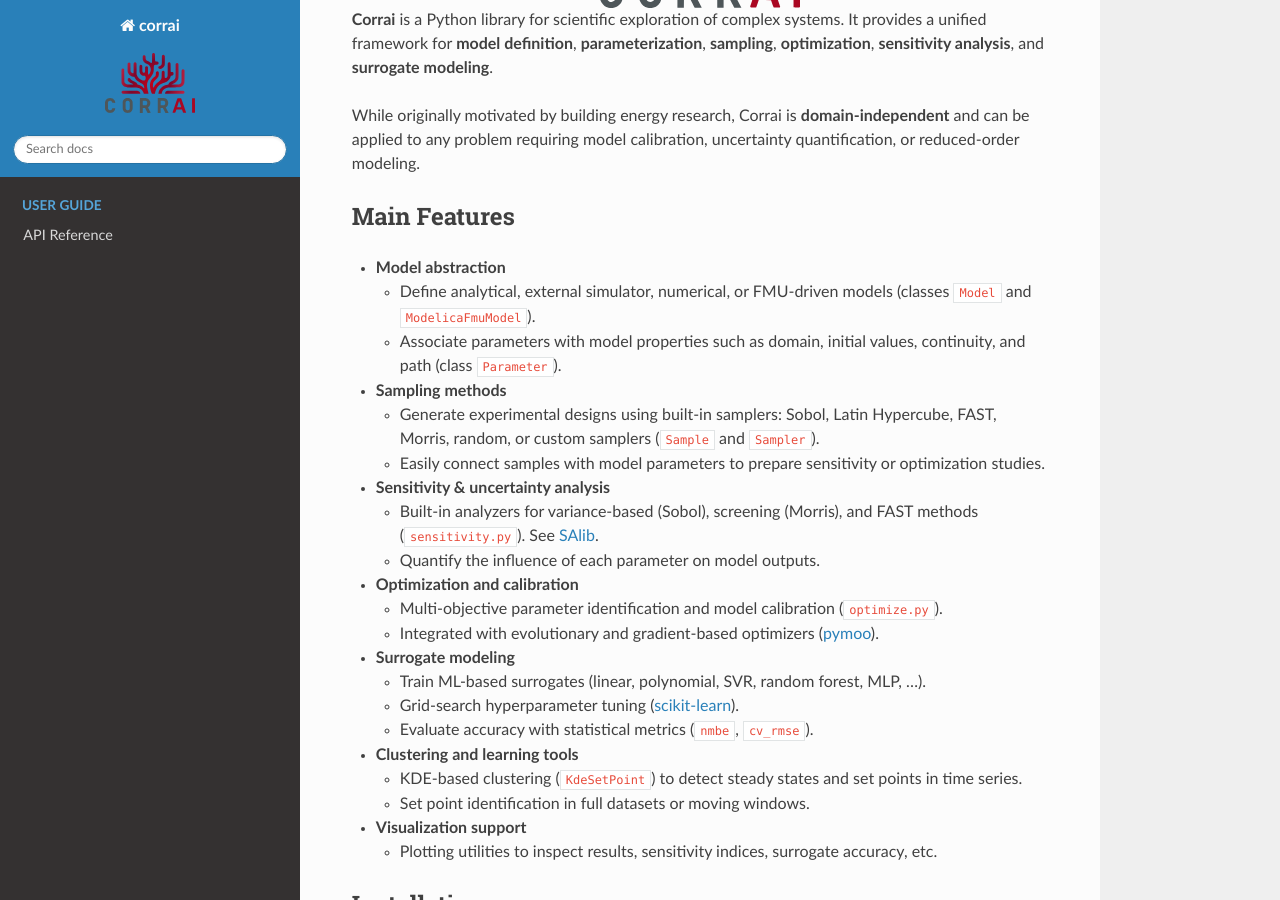
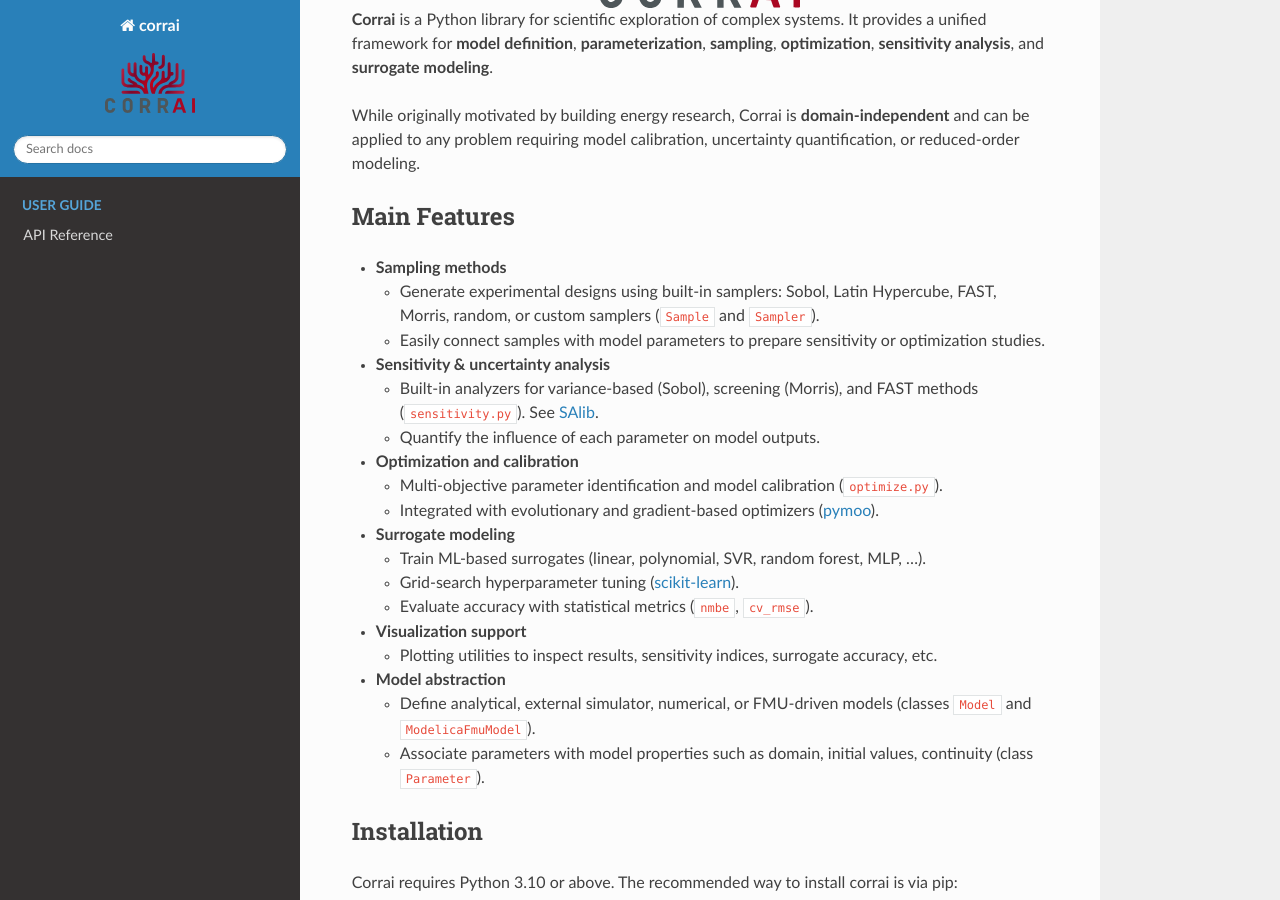
Before and after one commit to BuildingEnergySimulationTools/corrai, a Sphinx documentation site: the page built from docs/index.rst, in a window 1280 px wide and 900 px high, scrolled down 286 px. Built offline with Sphinx 7.4.7 and the Read the Docs theme 3.1.0, drawn with Linux system fonts in a browser that asks for light colours.

Commit message:
📝️ update index

```diff
--- a/docs/index.rst
+++ b/docs/index.rst
@@ -12,11 +12,6 @@
 
 Main Features
 -------------
-
-- **Model abstraction**
-
-  * Define analytical, external simulator, numerical, or FMU-driven models (classes ``Model`` and ``ModelicaFmuModel``).
-  * Associate parameters with model properties such as domain, initial values, continuity, and path (class ``Parameter``).
 
 - **Sampling methods**
 
@@ -39,15 +34,14 @@
   * Grid-search hyperparameter tuning (`scikit-learn <https://scikit-learn.org/stable/>`_).
   * Evaluate accuracy with statistical metrics (``nmbe``, ``cv_rmse``).
 
-- **Clustering and learning tools**
-
-  * KDE-based clustering (``KdeSetPoint``) to detect steady states and set points in time series.
-  * Set point identification in full datasets or moving windows.
-
 - **Visualization support**
 
   * Plotting utilities to inspect results, sensitivity indices, surrogate accuracy, etc.
 
+- **Model abstraction**
+
+  * Define analytical, external simulator, numerical, or FMU-driven models (classes ``Model`` and ``ModelicaFmuModel``).
+  * Associate parameters with model properties such as domain, initial values, continuity (class ``Parameter``).
 
 Installation
 ------------
```
